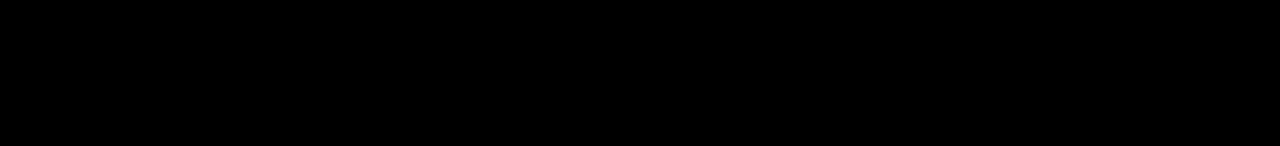
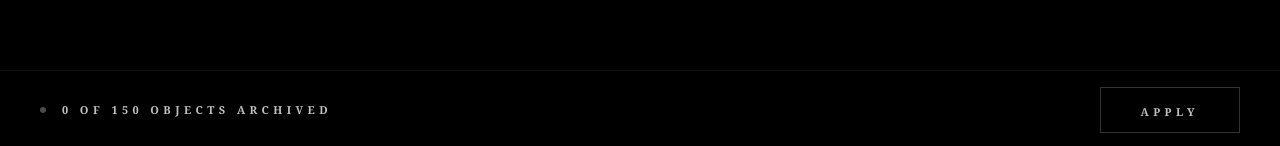
Before and after one commit to zafizing/archiveofalmost, a Next.js app: page /archive in a window 1280 px wide. Shown: the part 651-797 px from the top of the page. Built offline with nearby package versions, Linux system fonts and the light colour scheme; no server answers; the database is empty.

Commit message:
Update page.tsx

```diff
--- a/src/app/archive/page.tsx
+++ b/src/app/archive/page.tsx
@@ -271,6 +271,26 @@
           </div>
         </div>
       )}
+
+      {/* Bottom CTA bar */}
+      <div className="fixed bottom-0 left-0 right-0 z-50 border-t border-white/[0.06] bg-black/95 backdrop-blur-sm px-6 md:px-10 py-4 flex items-center justify-between">
+        <div className="flex items-center gap-4">
+          <div className="w-1.5 h-1.5 rounded-full bg-white/40 animate-pulse"></div>
+          <span className="text-[11px] tracking-[0.4em] text-white/40 uppercase font-bold">
+            {totalCount} of {TOTAL_SLOTS} objects archived
+          </span>
+        </div>
+        <a
+          href="/submit"
+          className="group relative overflow-hidden border border-white/20 hover:border-white/60 px-6 md:px-10 py-2.5 transition-all duration-500"
+        >
+          <span className="relative text-[11px] tracking-[0.4em] uppercase font-bold text-white group-hover:text-black transition-colors duration-500 z-10">
+            Apply
+          </span>
+          <div className="absolute inset-0 bg-white translate-y-full group-hover:translate-y-0 transition-transform duration-500 ease-out"></div>
+        </a>
+      </div>
+
     </main>
   );
 }
```
